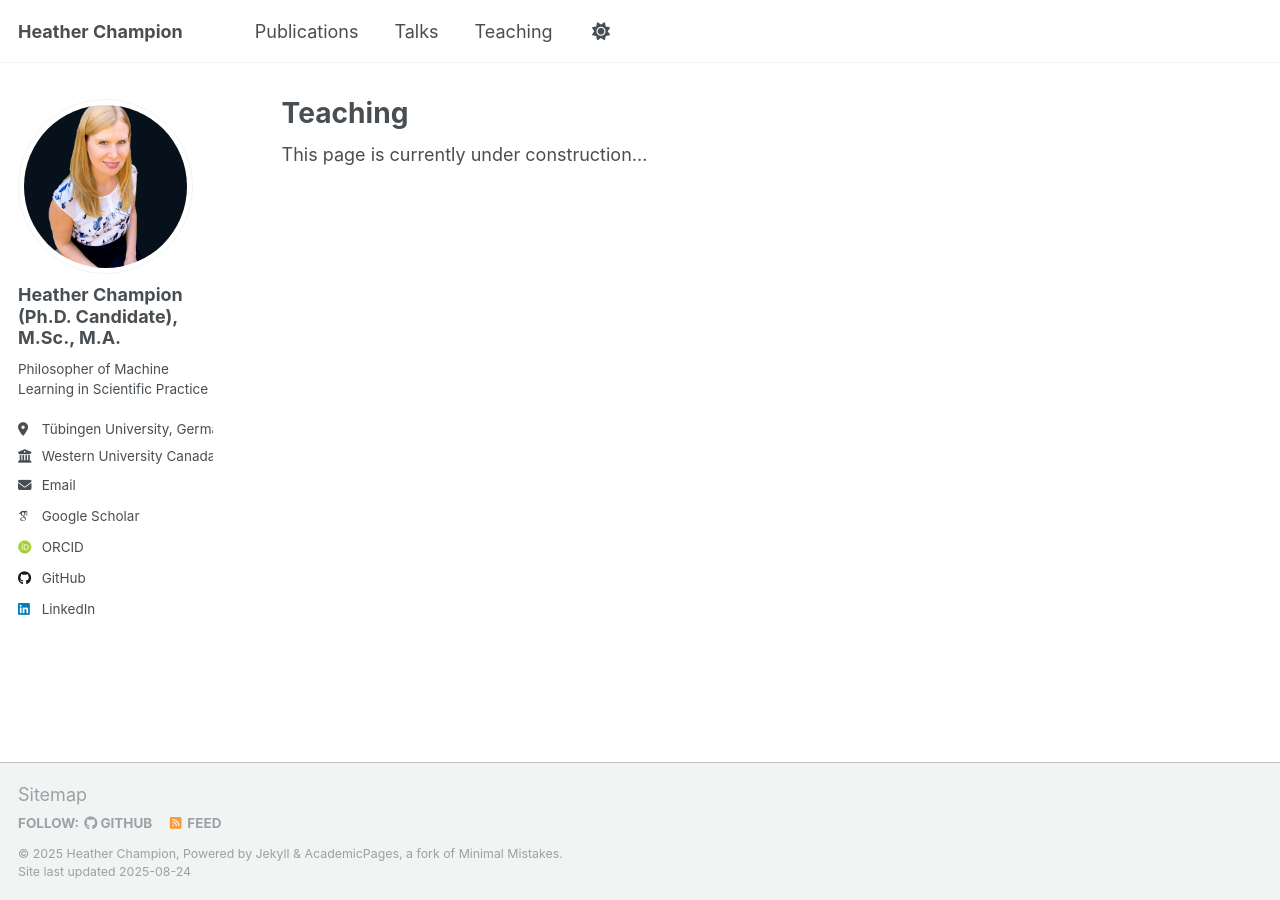
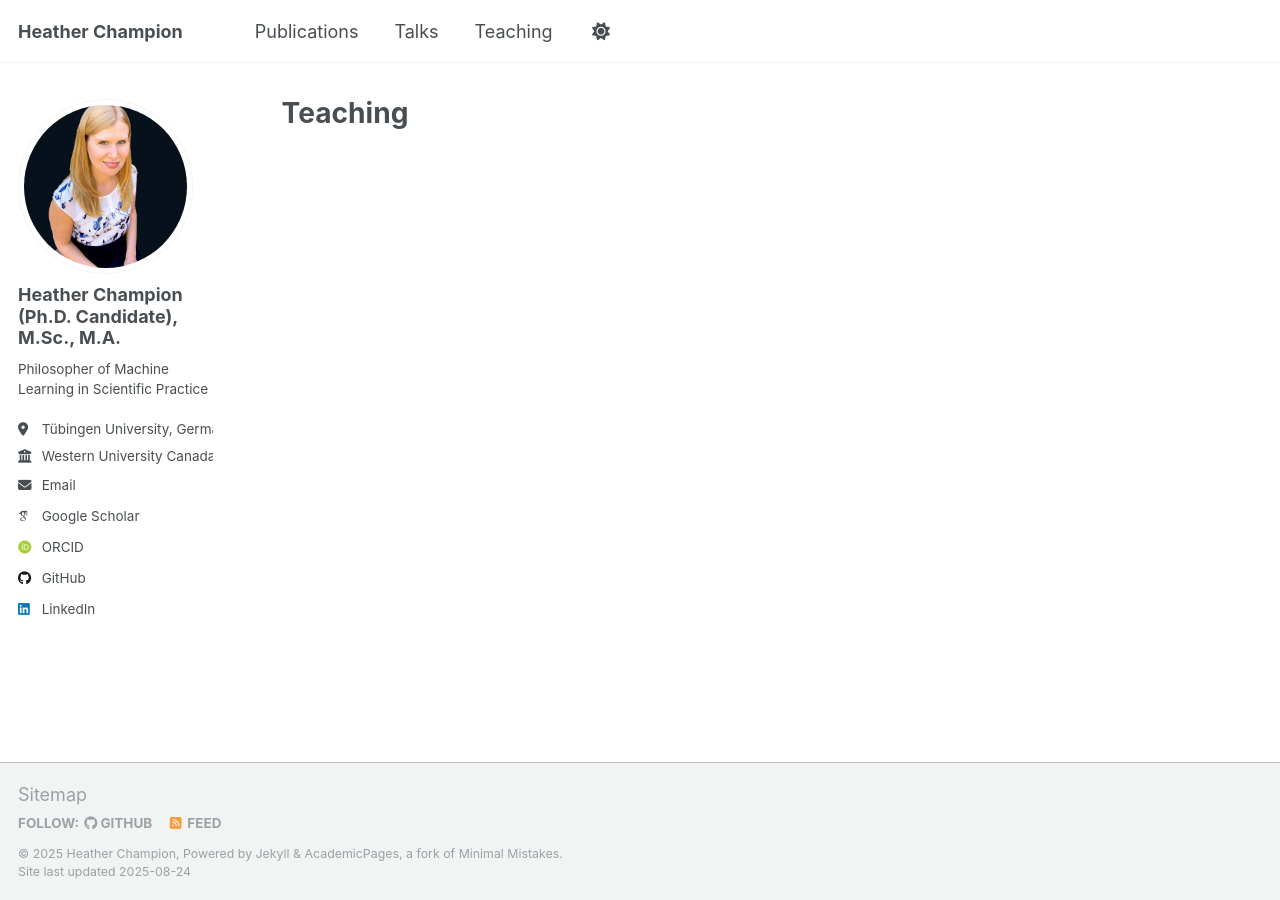
Before and after one commit to liminal-learner/champion, a Jekyll site: the page built from _pages/teaching.html, in a window 1280 px wide. Built offline with Jekyll 4.4.1, drawn with Linux system fonts in a browser that asks for light colours; some web fonts are replaced; a script that is not in the unit is left out.

Commit message:
Update teaching.html

```diff
--- a/_pages/teaching.html
+++ b/_pages/teaching.html
@@ -4,7 +4,6 @@ title: "Teaching"
 permalink: /teaching/
 author_profile: true
 ---
-This page is currently under construction...
 {% include base_path %}
 
 {% for post in site.teaching reversed %}
```
